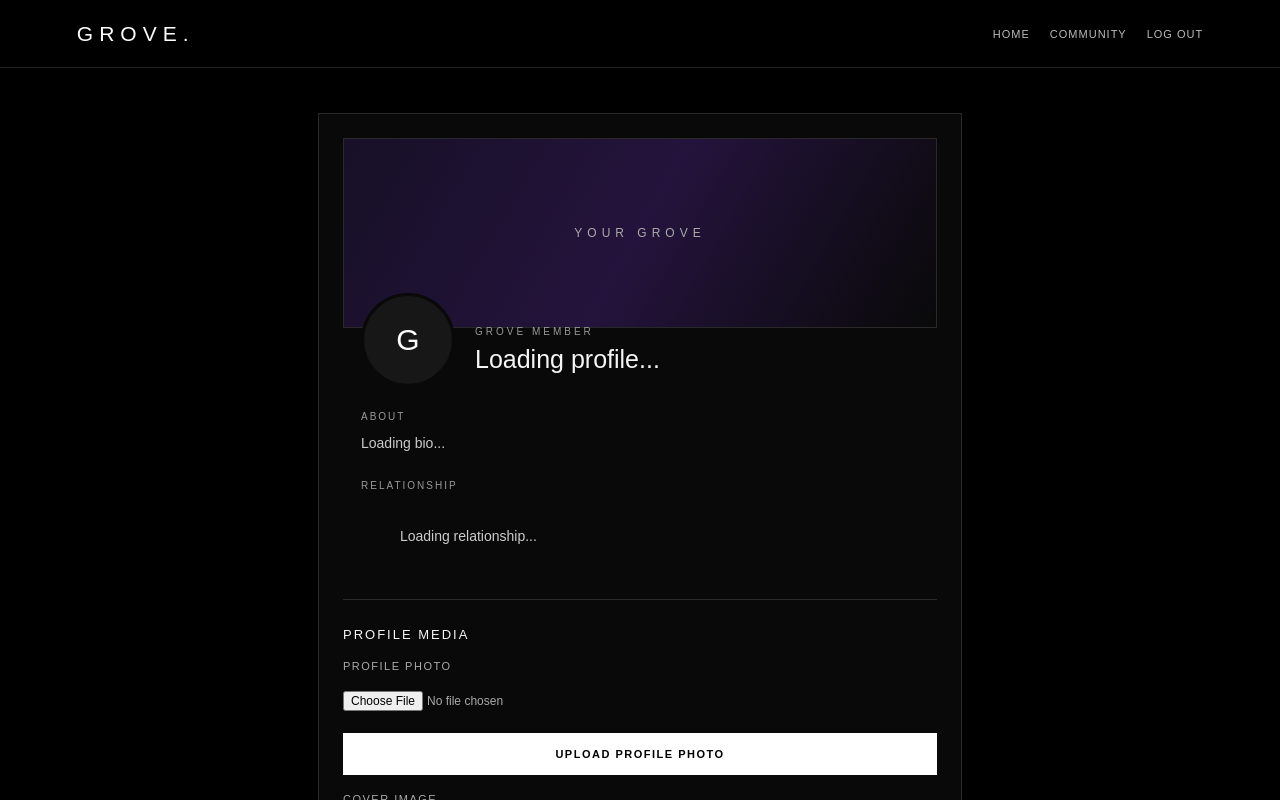
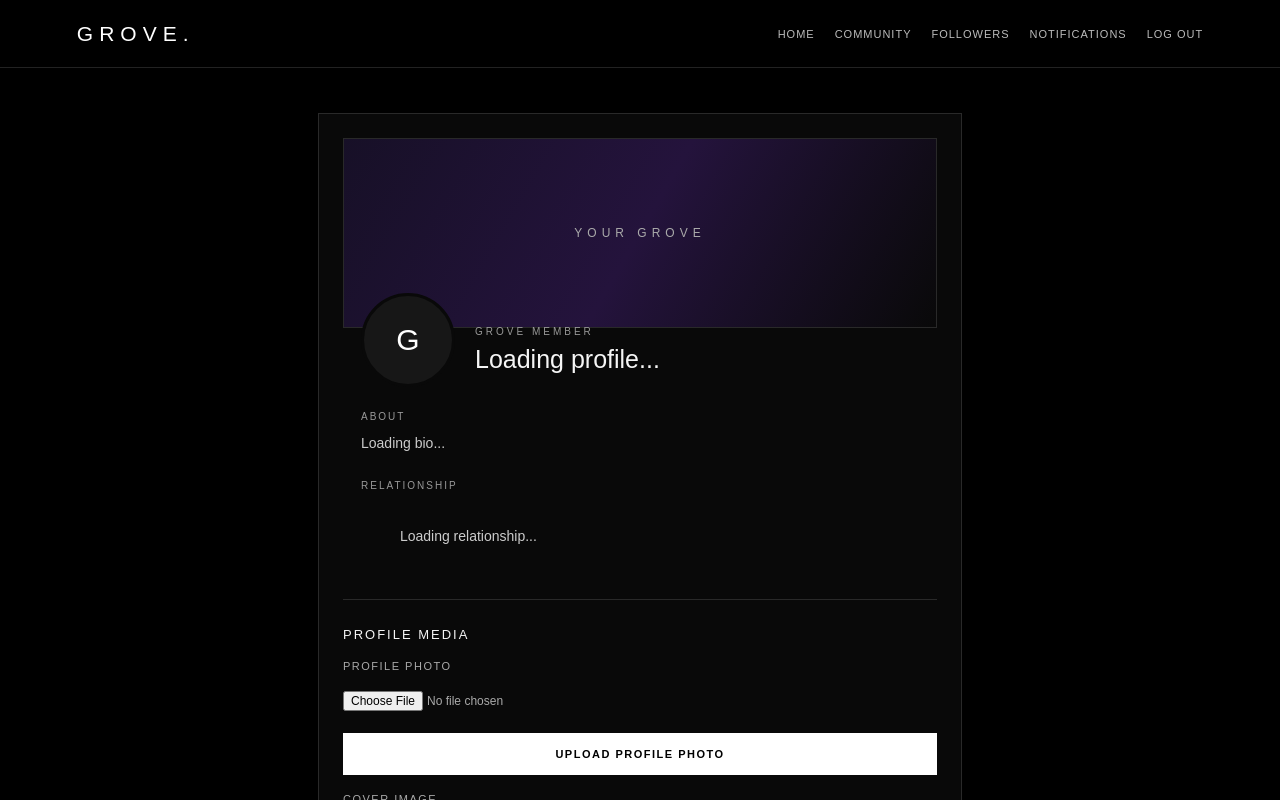
Before and after one commit to GroveSigilOfficial346/Grove.Sandbox, a plain HTML site: page profile.html in a window 1280 px wide. Shown: the top 800 px of the page. Drawn offline with nearby package versions, Linux system fonts and the light colour scheme.

Commit message:
Update profile.html

```diff
--- a/profile.html
+++ b/profile.html
@@ -12,6 +12,8 @@
     <nav>
       <a href="index.html">HOME</a>
       <a href="feed.html">COMMUNITY</a>
+      <a href="follows.html">FOLLOWERS</a>
+      <a href="notifications.html">NOTIFICATIONS</a>
       <button id="logout-button" type="button">LOG OUT</button>
     </nav>
   </header>
```
